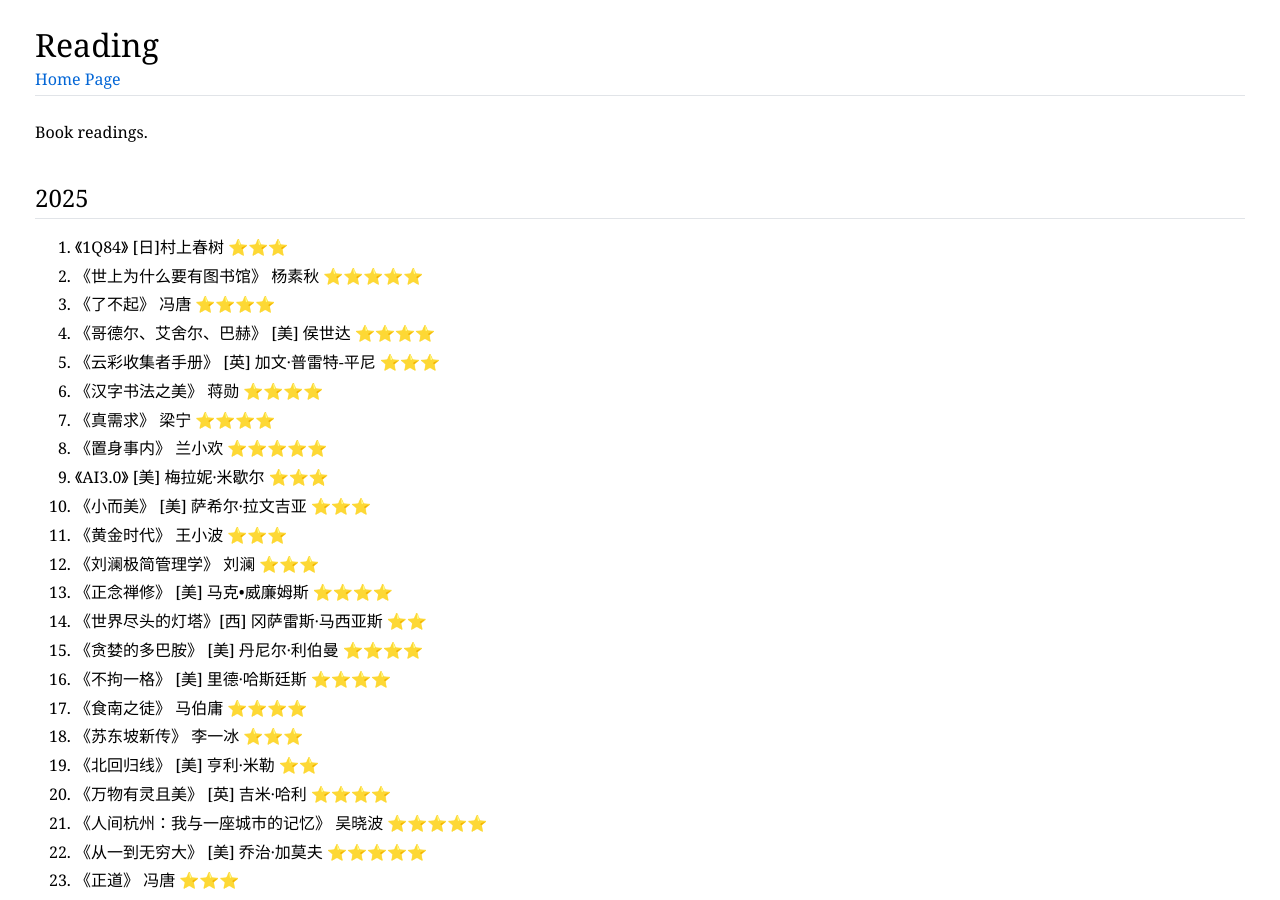
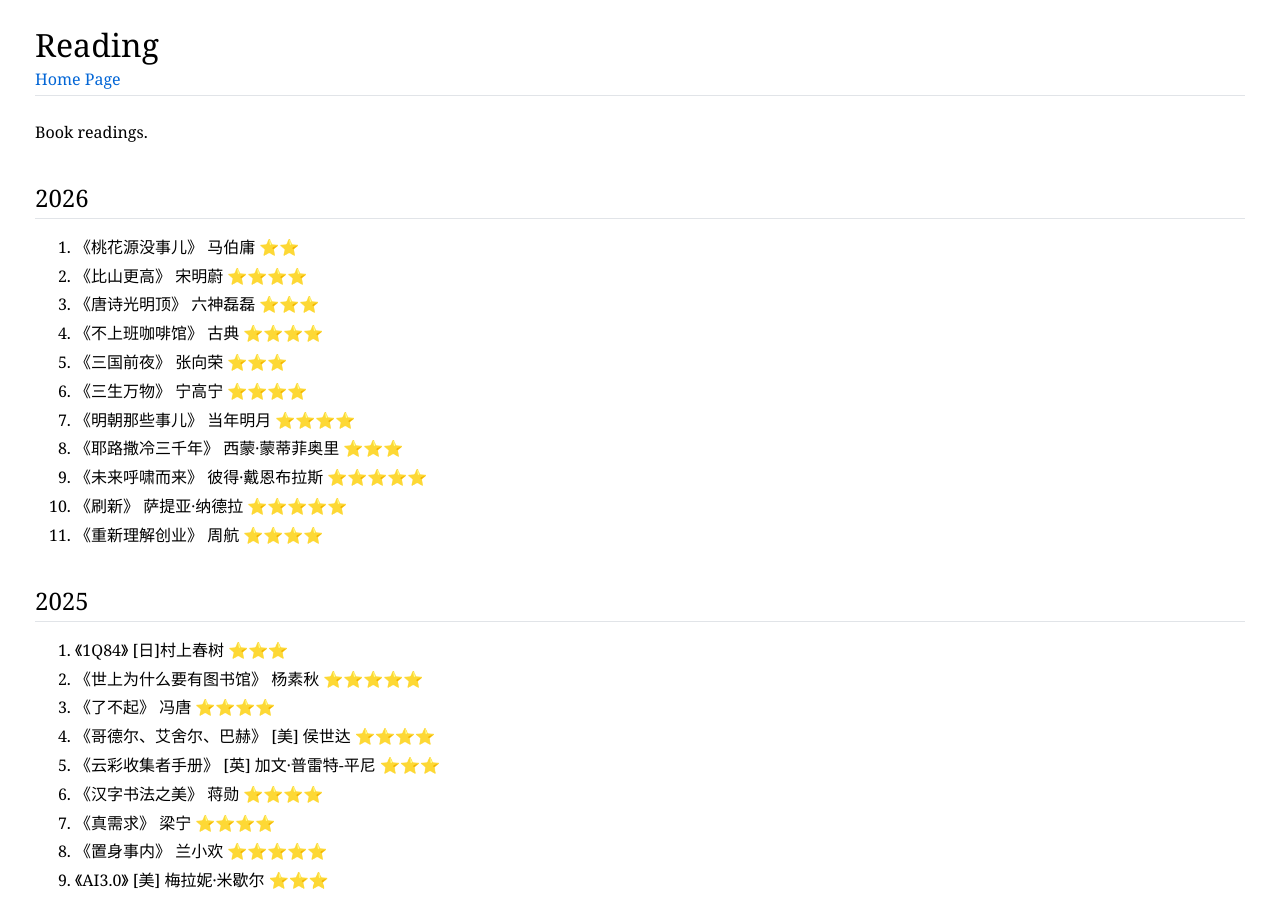
Before and after one commit to fs302/fs302.github.io, a Jekyll site: the page reading.html, which Jekyll copies as it is, in a window 1280 px wide and 900 px high. Built offline with Jekyll 4.4.1, drawn with Linux system fonts in a browser that asks for light colours.

Commit message:
Update 2026 reading list

```diff
--- a/reading.html
+++ b/reading.html
@@ -34,6 +34,31 @@ TeX: { equationNumbers: { autoNumber: "AMS" } }
 <div id="subtitle"><a href="index.html" target=&ldquo;blank&rdquo;>Home Page</a></div>
 </div>
 <p>Book readings.</p>
+<h2>2026</h2>
+<ol>
+<li><p>《桃花源没事儿》 马伯庸 ⭐⭐</p>
+</li>
+<li><p>《比山更高》 宋明蔚 ⭐⭐⭐⭐</p>
+</li>
+<li><p>《唐诗光明顶》 六神磊磊 ⭐⭐⭐</p>
+</li>
+<li><p>《不上班咖啡馆》 古典 ⭐⭐⭐⭐</p>
+</li>
+<li><p>《三国前夜》 张向荣 ⭐⭐⭐</p>
+</li>
+<li><p>《三生万物》 宁高宁 ⭐⭐⭐⭐</p>
+</li>
+<li><p>《明朝那些事儿》 当年明月 ⭐⭐⭐⭐</p>
+</li>
+<li><p>《耶路撒冷三千年》 西蒙·蒙蒂菲奥里 ⭐⭐⭐</p>
+</li>
+<li><p>《未来呼啸而来》 彼得·戴恩布拉斯 ⭐⭐⭐⭐⭐</p>
+</li>
+<li><p>《刷新》 萨提亚·纳德拉 ⭐⭐⭐⭐⭐</p>
+</li>
+<li><p>《重新理解创业》 周航 ⭐⭐⭐⭐</p>
+</li>
+</ol>
 <h2>2025</h2>
 <ol>
 <li><p>《1Q84》 [日]村上春树 ⭐️⭐️⭐️</p>
```
Also changed, not shown: 1 other file.
